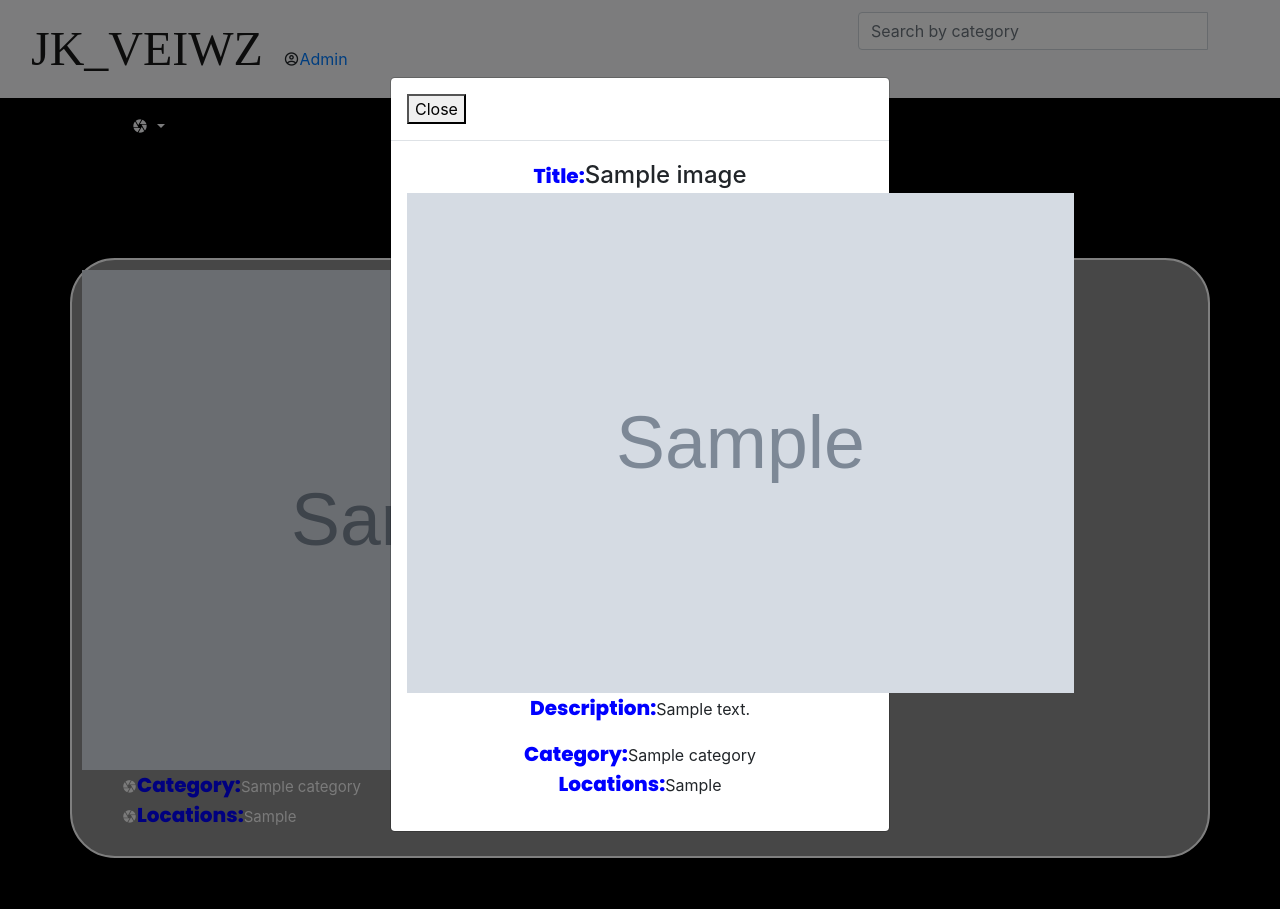
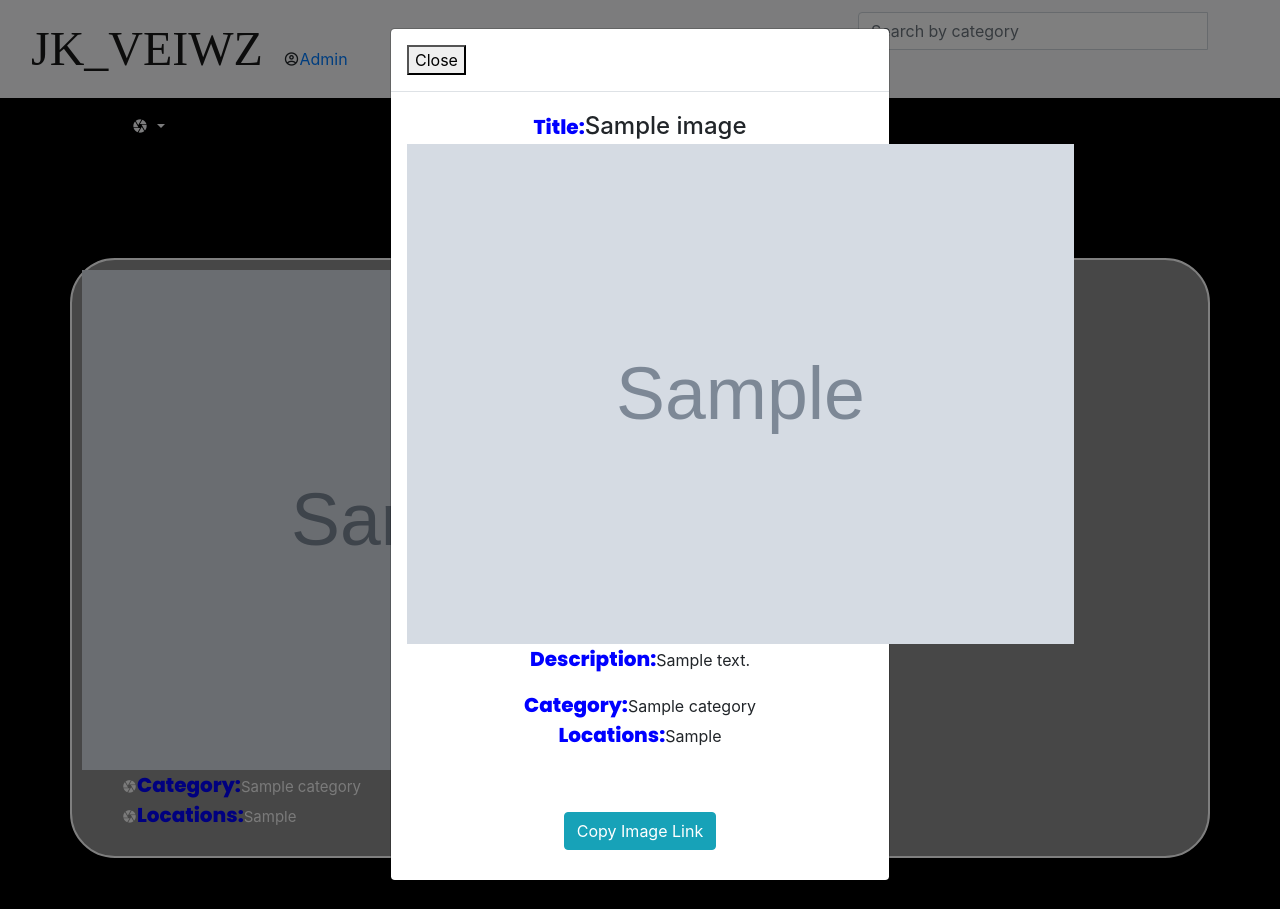
Before and after one commit to Joseph-oderoh/JK_viewz, a Django app: page /gallery/ in a window 1280 px wide, after a click that opens the changed part. Run offline with Django 4.2, Linux system fonts and the light colour scheme; tables that the repository leaves empty hold one stand-in row (values such as "Sample post"); grey boxes marked "Sample" are stand-in pictures; some libraries are stand-ins or nearby versions; some web fonts are replaced.

Commit message:
add copy function

```diff
--- a/picz/templates/gallery.html
+++ b/picz/templates/gallery.html
@@ -48,12 +48,25 @@
                             <ul class="list-inline list-unstyled">
                                 <li class=""><strong>Category:</strong>{{item.category}} </li>
                                 <li class=""><strong>Locations:</strong>{{item.location}} </li>
+
                             </ul>
                         </div>
+                        <button type="button" name="button" class="btn btn-info" value="https://jkviewz.herokuapp.com{{item.image_link.url}}" onclick="copylink(this.value)">Copy Image Link</button>
                     </div>
                 </div>
             </div>
-
+            <script>
+                function copylink(value) {
+                    console.log('hi yellow')
+                    function handler(event){
+                        event.clipboardData.setData('text/plain', value);
+                        event.preventDefault();
+                        document.removeEventListener('copy', handler, true);
+                    }
+                    document.addEventListener('copy', handler, true);
+                    document.execCommand('copy');
+                }
+                </script>
             {% endfor %}
         </div>
     </div>
```
